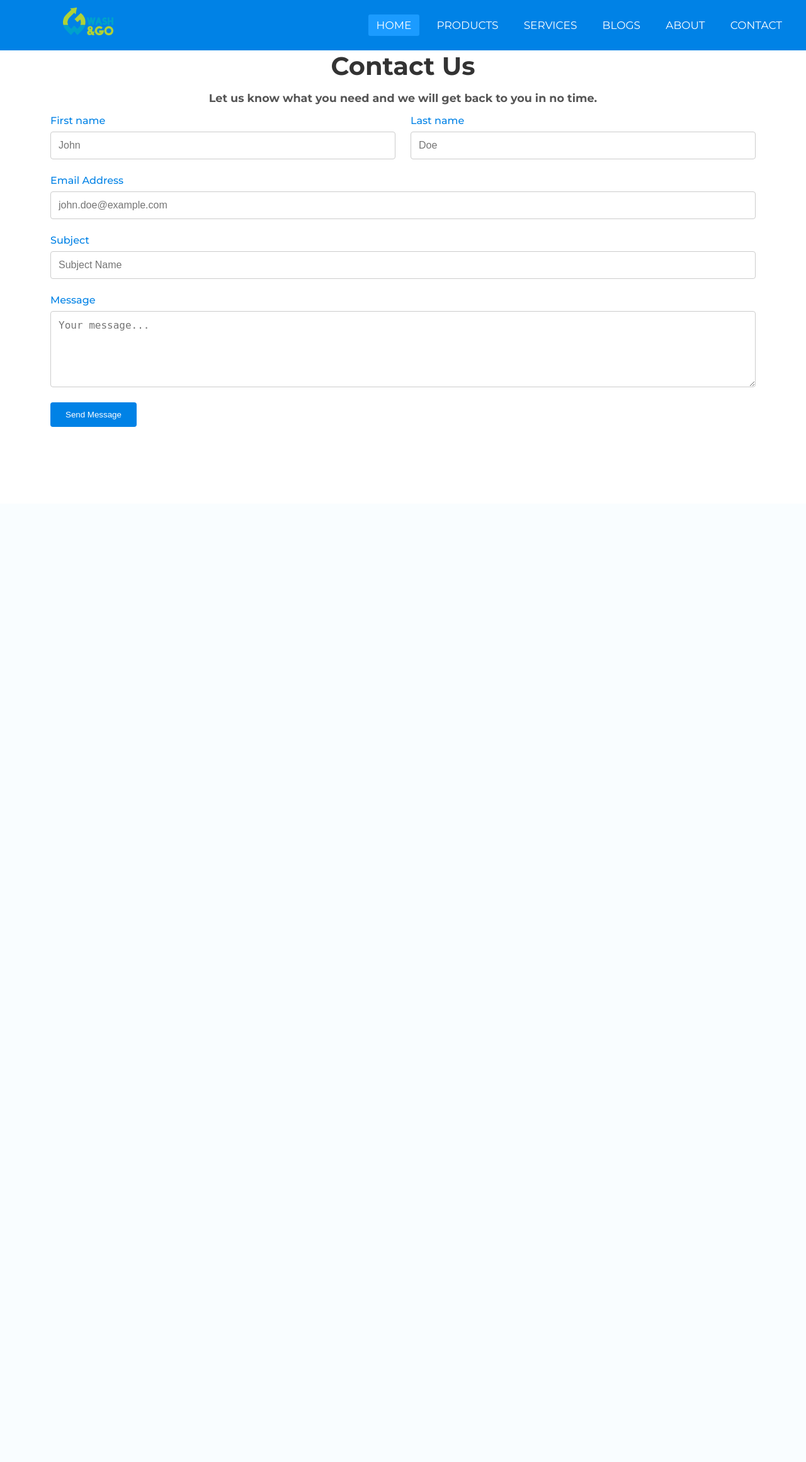
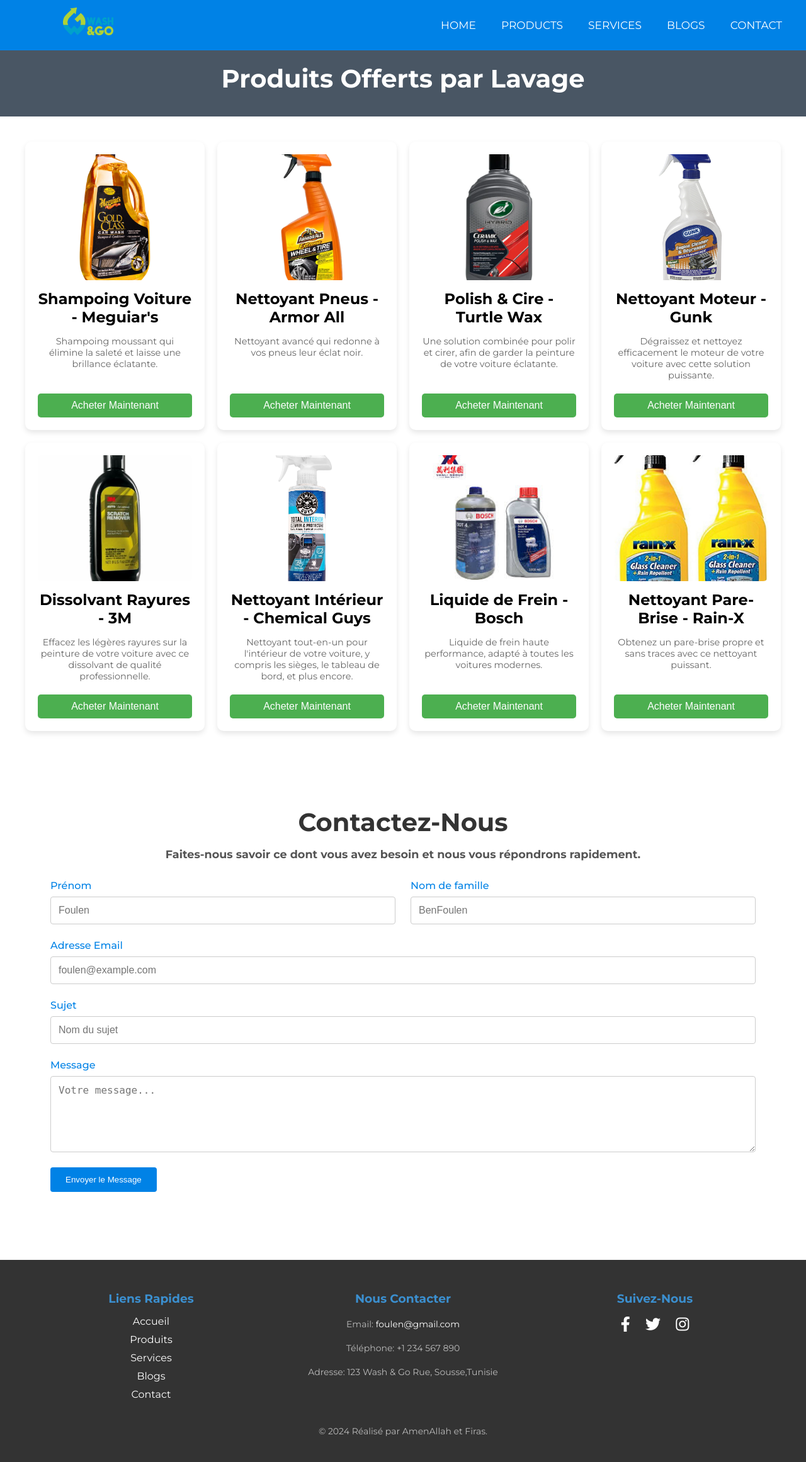
Before and after one commit to AmenAllah-Mselmi/Mini-Projet, a PHP site: page /HTML/Products.html in a window 1280 px wide. Shown: the whole page at 63% size. Before the commit the page ends 678 px from the top, so only its background shows below. Run offline with PHP 8.4, Linux system fonts and the light colour scheme.

Commit message:
adding blogs and products section  and other structural changes in prohect and design

```diff
--- a/CSS/Products.css
+++ b/CSS/Products.css
@@ -0,0 +1,88 @@
+header {
+    background-color: #495664;
+    color: white;
+    padding: 20px;
+    text-align: center;
+    display: flex;
+    justify-content: center;
+    align-items: center;
+    margin-top: 80px;
+}
+/* product style */
+.title {
+    text-align: center;
+    margin-bottom: 30px;
+  }
+
+  .product-grid {
+    display: grid;
+    grid-template-columns: repeat(auto-fit, minmax(250px, 1fr));
+    gap: 20px;
+    max-width: 1200px;
+    margin: 40px auto;
+}
+
+.product-card {
+    background-color: white;
+    border-radius: 10px;
+    box-shadow: 0 4px 8px rgba(0, 0, 0, 0.1);
+    padding: 20px;
+    text-align: center;
+    display: flex;
+    flex-direction: column;
+    justify-content: space-between;
+    height: 100%;
+}
+
+.product-card img {
+    width: 100%;
+    height: 200px; /* Set a fixed height for images */
+    object-fit: cover; /* Ensure images are cropped to fit within the height */
+    border-radius: 8px;
+}
+
+.product-card h3 {
+    margin: 15px 0;
+    font-size: 1.5rem;
+}
+
+.product-card p {
+    font-size: 0.9rem;
+    color: #666;
+    margin-bottom: 20px;
+}
+
+.product-card button {
+    background-color: #4CAF50;
+    color: white;
+    border: none;
+    padding: 10px 15px;
+    font-size: 1rem;
+    cursor: pointer;
+    border-radius: 5px;
+    transition: background-color 0.3s;
+    margin-top: auto; /* Ensures button stays at the bottom */
+}
+
+.product-card button:hover {
+    background-color: #45a049;
+}
+
+/* Responsive Design */
+@media (max-width: 768px) {
+    .product-card h3 {
+        font-size: 1.3rem;
+    }
+
+    .product-card p {
+        font-size: 0.8rem;
+    }
+
+    .product-card button {
+        padding: 8px 12px;
+        font-size: 0.9rem;
+    }
+    .product-grid{
+        width: 90%;
+    }
+}
--- a/CSS/index.css
+++ b/CSS/index.css
@@ -50,7 +50,7 @@
     text-transform: uppercase;
 }
 
-a.active,
+
 #nav-links li a:hover {
     background: #1b9bff;
     transition: .5s;
@@ -320,6 +320,7 @@
     height: 450px;
     background-size: cover;
     background-repeat: no-repeat;
+    color: white;
 }
 
 #part1 {
@@ -345,7 +346,9 @@
 .part h1 {
     text-align: center;
 }
-
+.part p{
+    color: white;
+}
 
 @media (max-width: 600px) {
     .part {
@@ -380,17 +383,21 @@
 .sponsors {
     height: 180px;
     display: grid;
-    grid-template-columns: repeat(8, 1fr);
+    display: flex;
+    justify-content: space-around;
+    align-items: center;
+    flex-wrap: wrap;
     width: 80%;
     margin-left: auto;
     margin-right: auto;
     margin-top: 35px;
     margin-bottom: 35px;
+    height: fit-content;
   }
 
   .sponsor {
-    width: 130px;
-    height: 120px;
+    width: 300px;
+    height: 200px;
     border: solid 1px grey;
     border-radius: 8px;
     display: flex;
@@ -410,9 +417,11 @@
 
   .sponsor p {
     margin-top: 5px;
-    font-size: 14px;
+    font-size: 15px;
   }
-
+  .sponsor img{
+    width: 50%;
+  }
   @media screen and (max-width: 480px) {
     .sponsors {
       height: fit-content;
--- a/HTML/Products.html
+++ b/HTML/Products.html
@@ -1,5 +1,5 @@
 <!DOCTYPE html>
-<html lang="en">
+<html lang="fr">
 <head>
     <meta charset="UTF-8">
     <meta name="viewport" content="width=device-width, initial-scale=1.0">
@@ -7,6 +7,7 @@
     <link rel="stylesheet" href="../CSS/index.css">
     <link rel="stylesheet" href="../CSS/Products.css">
     <link rel="shortcut icon" href="../Images/icones/projectIcone.png" type="image/x-icon">
+    <link rel="stylesheet" href="https://cdnjs.cloudflare.com/ajax/libs/font-awesome/5.15.3/css/all.min.css">
 </head>
 <body>
  <!-- Navbar -->
@@ -19,50 +20,145 @@
       <img src="../Images/acceuil.png" alt="Erreur">
   </label>
   <ul id="nav-links">
-        <li><a id="nav-home" href="#" class="active">Home</a></li>
-        <li><a id="nav-services" href="#">Products</a></li>
-        <li><a id="nav-services" href="#">Services</a></li>
-        <li><a id="nav-feedback" href="#">Blogs</a></li>
-        <li><a id="nav-about" href="#">About</a></li>
+      <li><a id="nav-home" href="../HTML/index.html" >Home</a></li>
+      <li><a id="nav-services" href="../HTML/Products.html">products</a></li>
+      <li><a id="nav-services" href="../HTML/Services.html">Services</a></li>
+      <li><a id="nav-feedback" href="../HTML/Blogs.html">Blogs</a></li>
       <li><a id="nav-contact" href="#contact">Contact</a></li>
   </ul>
 </nav>
+<!-- Titre -->
+<header>
+  <h1>Produits Offerts par Lavage</h1>
+</header>
+<!-- Produits -->
+<div class="product-grid">
+  <!-- Card 1 -->
+  <div class="product-card">
+    <img src="../Images/produits/car-shampoo.webp" alt="Shampoing Voiture">
+    <h3>Shampoing Voiture - Meguiar's</h3>
+    <p>Shampoing moussant qui élimine la saleté et laisse une brillance éclatante.</p>
+    <button>Acheter Maintenant</button>
+  </div>
 
+  <!-- Card 2 -->
+  <div class="product-card">
+    <img src="../Images/produits/Tire-Cleaner.avif" alt="Nettoyant Pneus">
+    <h3>Nettoyant Pneus - Armor All</h3>
+    <p>Nettoyant avancé qui redonne à vos pneus leur éclat noir.</p>
+    <button>Acheter Maintenant</button>
+  </div>
 
-    <!-- contact-us  -->
+  <!-- Card 3 -->
+  <div class="product-card">
+    <img src="../Images/produits/Polish&Wax.webp" alt="Polish et Cire">
+    <h3>Polish & Cire - Turtle Wax</h3>
+    <p>Une solution combinée pour polir et cirer, afin de garder la peinture de votre voiture éclatante.</p>
+    <button>Acheter Maintenant</button>
+  </div>
+
+  <!-- Card 4 -->
+  <div class="product-card">
+    <img src="../Images/produits/Engine-cleaner.jpg" alt="Nettoyant Moteur">
+    <h3>Nettoyant Moteur - Gunk</h3>
+    <p>Dégraissez et nettoyez efficacement le moteur de votre voiture avec cette solution puissante.</p>
+    <button>Acheter Maintenant</button>
+  </div>
+
+  <!-- Card 5 -->
+  <div class="product-card">
+    <img src="../Images/produits/scratch-Remover.jpg" alt="Dissolvant Rayures">
+    <h3>Dissolvant Rayures - 3M</h3>
+    <p>Effacez les légères rayures sur la peinture de votre voiture avec ce dissolvant de qualité professionnelle.</p>
+    <button>Acheter Maintenant</button>
+  </div>
+
+  <!-- Card 6 -->
+  <div class="product-card">
+    <img src="../Images/produits/interior-cleaner.webp" alt="Nettoyant Intérieur">
+    <h3>Nettoyant Intérieur - Chemical Guys</h3>
+    <p>Nettoyant tout-en-un pour l'intérieur de votre voiture, y compris les sièges, le tableau de bord, et plus encore.</p>
+    <button>Acheter Maintenant</button>
+  </div>
+
+  <!-- Card 7 -->
+  <div class="product-card">
+    <img src="../Images/produits/Brake-Fluid.jpg" alt="Liquide de Frein">
+    <h3>Liquide de Frein - Bosch</h3>
+    <p>Liquide de frein haute performance, adapté à toutes les voitures modernes.</p>
+    <button>Acheter Maintenant</button>
+  </div>
+
+  <!-- Card 8 -->
+  <div class="product-card">
+    <img src="../Images/produits/winshield-cleaner.png" alt="Nettoyant Pare-Brise">
+    <h3>Nettoyant Pare-Brise - Rain-X</h3>
+    <p>Obtenez un pare-brise propre et sans traces avec ce nettoyant puissant.</p>
+    <button>Acheter Maintenant</button>
+  </div>
+</div>
+<!-- contact-us -->
 <div id="contact" class="contact-section">
   <div class="container">
     <div class="title text-center">
-        <h1>Contact Us</h1>
-        <p>Let us know what you need and we will get back to you in no time.</p>
+      <h1>Contactez-Nous</h1>
+      <p>Faites-nous savoir ce dont vous avez besoin et nous vous répondrons rapidement.</p>
     </div>
     <div class="form">
       <div class="form-group">
-          <label for="firstname">First name</label>
-          <input type="text" name="firstname" id="firstname" placeholder="John">
+        <label for="firstname">Prénom</label>
+        <input type="text" name="firstname" id="firstname" placeholder="Foulen">
       </div>
       <div class="form-group">
-          <label for="lastname">Last name</label>
-          <input type="text" name="lastname" id="lastname" placeholder="Doe">
+        <label for="lastname">Nom de famille</label>
+        <input type="text" name="lastname" id="lastname" placeholder="BenFoulen">
       </div>
       <div class="form-group full-width">
-          <label for="email">Email Address</label>
-          <input type="email" name="email" id="email" placeholder="john.doe@example.com">
+        <label for="email">Adresse Email</label>
+        <input type="email" name="email" id="email" placeholder="foulen@example.com">
       </div>
       <div class="form-group full-width">
-          <label for="subject">Subject</label>
-          <input type="text" name="subject" id="subject" placeholder="Subject Name">
+        <label for="subject">Sujet</label>
+        <input type="text" name="subject" id="subject" placeholder="Nom du sujet">
       </div>
       <div class="form-group full-width">
         <label for="message">Message</label>
-          <textarea name="message" id="message" placeholder="Your message..." rows="5"></textarea>
+        <textarea name="message" id="message" placeholder="Votre message..." rows="5"></textarea>
       </div>
       <div class="submit">
-          <button id="sendButton">Send Message</button>
+        <button id="sendButton">Envoyer le Message</button>
         <div id="loading" class="loading"></div>
       </div>
     </div>
   </div>
 </div>
+ <!-- Footer -->
+ <footer>
+  <div class="footer-container">
+      <div class="footer-links">
+          <h3>Liens Rapides</h3>
+          <ul>
+              <li><a href="../HTML/index.html">Accueil</a></li>
+              <li><a href="../HTML/Products.html">Produits</a></li>
+              <li><a href="../HTML/Services.html">Services</a></li>
+              <li><a href="../HTML/Blogs.html">Blogs</a></li>
+              <li><a href="#contact">Contact</a></li>
+          </ul>
+      </div>
+      <div class="footer-contact">
+          <h3>Nous Contacter</h3>
+          <p>Email: <a href="mailto:contact@washandgo.com">foulen@gmail.com</a></p>
+          <p>Téléphone: +1 234 567 890</p>
+          <p>Adresse: 123 Wash & Go Rue, Sousse,Tunisie</p>
+      </div>
+      <div class="footer-social">
+          <h3>Suivez-Nous</h3>
+          <a href="#" class="social-icon"><i class="fab fa-facebook-f"></i></a>
+          <a href="#" class="social-icon"><i class="fab fa-twitter"></i></a>
+          <a href="#" class="social-icon"><i class="fab fa-instagram"></i></a>
+      </div>
+  </div>
+  <p>&copy; 2024 Réalisé par AmenAllah et Firas.</p>
+</footer>
 </body>
 </html>
```
Also changed, not shown: CSS/Blogs.css (+80 -0 lines), CSS/Services.css (+3 -7 lines), HTML/Blogs.html (+92 -23 lines), HTML/Services.html (+32 -33 lines), HTML/index.html (+65 -135 lines), Images/produits/Brake-Fluid.jpg (added), Images/produits/Engine-cleaner.jpg (added), Images/produits/Polish&Wax.webp (added), Images/produits/Tire-Cleaner.avif (added), Images/produits/car-shampoo.webp (added), Images/produits/interior-cleaner.webp (added), Images/produits/scratch-Remover.jpg (added), Images/produits/winshield-cleaner.png (added), Images/services/background.webp (added), 2 more files, 1 other file. Lines whose indentation alone changed are shown as unchanged.
